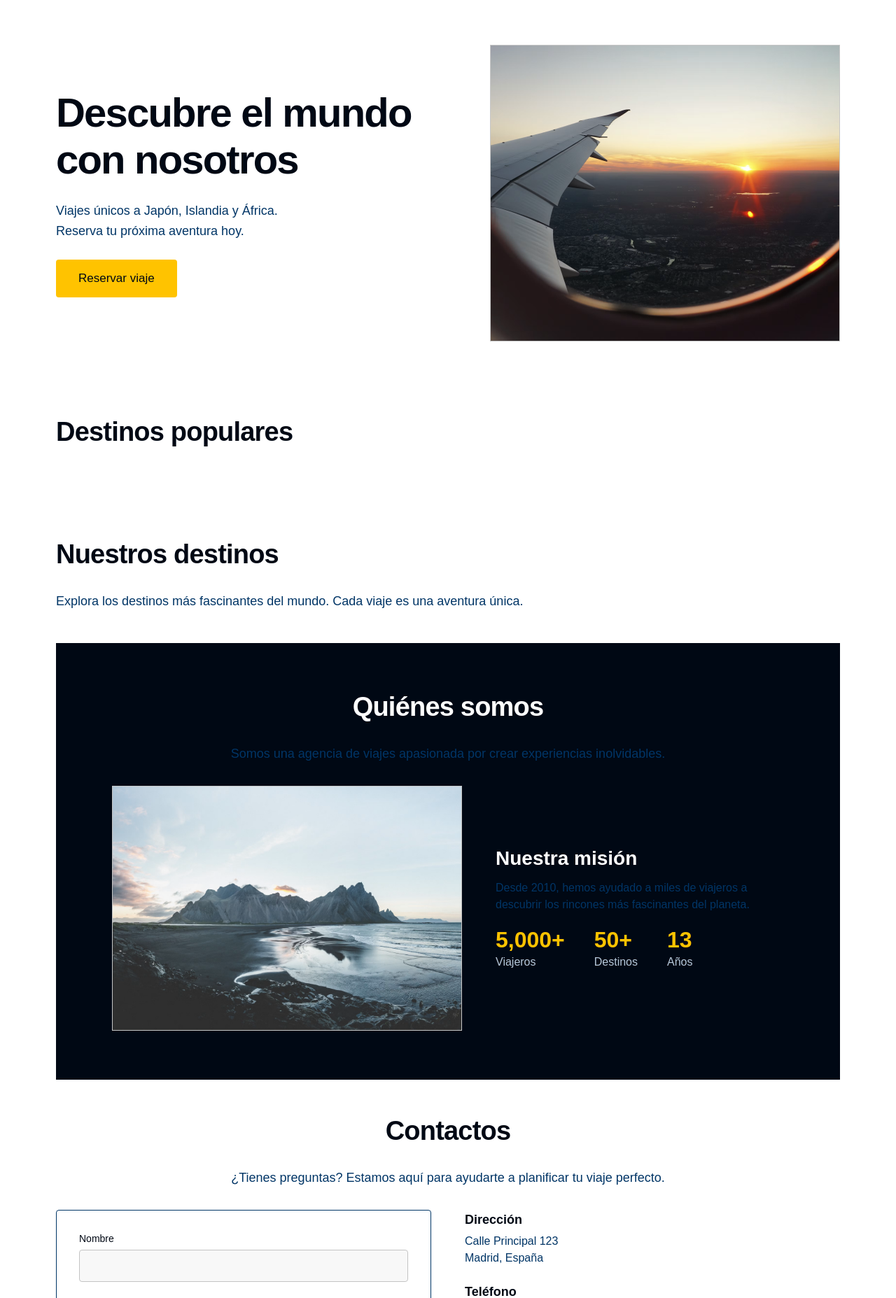
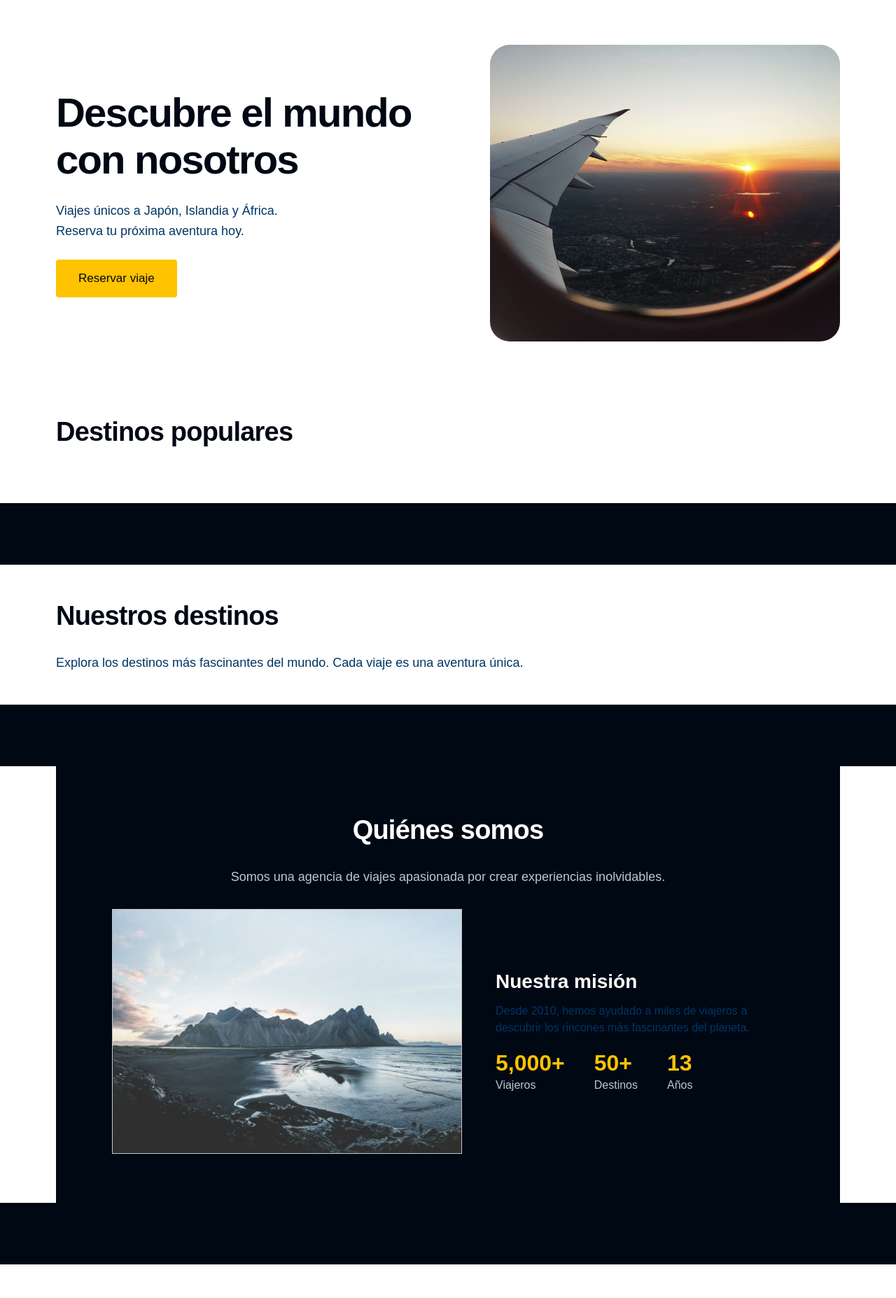
Before and after one commit to gabosos/Web_turismo, a Flask app: template templates/index.html in a window 1280 px wide. Shown: the part 82-1937 px from the top of the page at 70% size. Run offline with Flask 3, Linux system fonts and the light colour scheme; the template is opened without the code that fills it, so the values that code supplies are empty.

Commit message:
Refine prototype header and black section bands

```diff
--- a/static/css/style.css
+++ b/static/css/style.css
@@ -7,7 +7,7 @@ h1, h2, h3, p { margin-top: 0; }
 .section-width, .nav { width: min(1280px, calc(100% - 160px)); margin-left: auto; margin-right: auto; }
 .section-width { min-width: 0; }
 .site-header { position: sticky; top: 0; z-index: 10; background: var(--prussian-blue); border-bottom: 2px solid var(--school-bus-yellow); }
-.section-nav { min-height: 80px; display: flex; align-items: center; border-bottom: 1px solid var(--line); }
+.section-nav { min-height: 80px; display: flex; align-items: center; border-bottom: 1px solid var(--school-bus-yellow); }
 .site-header .section-nav { border-bottom: 0; }
 .nav { display: grid; grid-template-columns: 1fr auto 1fr; align-items: center; }
 .logo-mark { width: 48px; height: 48px; border: 2px solid var(--school-bus-yellow); border-radius: 50%; background: var(--school-bus-yellow); }
@@ -28,7 +28,7 @@ h1, h2, h3, p { margin-top: 0; }
 .image-frame { overflow: hidden; background: var(--wash); border: 1px solid #c6c6c6; }
 .image-frame img { display: block; width: 100%; height: 100%; object-fit: cover; filter: grayscale(.15); transition: filter .3s ease, transform .35s ease; }
 .image-frame:hover img { filter: grayscale(0); transform: scale(1.03); }
-.hero-placeholder { aspect-ratio: 1.18; transition: transform .3s ease; }
+.hero-placeholder { aspect-ratio: 1.18; border: 0; border-radius: 28px; transition: transform .3s ease; }
 .hero-placeholder:hover { transform: translateY(-3px); }
 h2 { margin-bottom: 32px; font-size: 38px; letter-spacing: -.8px; }
 .popular { margin-bottom: 48px; }
@@ -39,7 +39,7 @@ h2 { margin-bottom: 32px; font-size: 38px; letter-spacing: -.8px; }
 .popular-copy { padding: 18px 16px 20px; }
 .popular-copy h3 { margin-bottom: 8px; font-size: 24px; }
 .popular-copy p, .destination-copy p, .section-intro, .contact-info p, .mission-copy p { margin-bottom: 0; color: var(--regal-navy); line-height: 1.5; }
-.black-band { display: none; }
+.black-band { height: 88px; background: var(--ink-black); }
 .destinations { padding-top: 52px; padding-bottom: 16px; }
 .section-intro { margin-bottom: 30px; font-size: 18px; }
 .destination-list { display: grid; gap: 24px; }
@@ -52,6 +52,8 @@ h2 { margin-bottom: 32px; font-size: 38px; letter-spacing: -.8px; }
 .text-link { display: inline-block; margin-top: 20px; border-bottom: 1px solid var(--regal-navy); color: var(--regal-navy); font-size: 14px; }
 .text-link:hover { border-bottom-color: var(--school-bus-yellow); color: var(--regal-navy); }
 .about { max-width: none; padding: 70px max(32px, calc((100% - 1120px) / 2)); background: var(--ink-black); color: #fff; text-align: center; }
+.about h2 { color: #fff; }
+.about > .section-intro { color: #b8c9da; }
 .about > .section-intro { margin-bottom: 32px; }
 .mission { display: grid; grid-template-columns: 500px 1fr; gap: 48px; align-items: center; text-align: left; }
 .mission-image { height: 350px; }
@@ -112,6 +114,6 @@ form .button { width: 100%; }
     form { padding: 20px; }
     input, textarea, select { min-height: 46px; }
     .contact-info { padding-top: 30px; }
-    .popular-grid { gap: 16px; }.popular-image { height: 150px; }
+    .popular-grid { gap: 16px; }.popular-image { height: 150px; }.black-band { height: 56px; }
     .stats { gap: 20px; }.stats strong { font-size: 26px; }
 }
```
